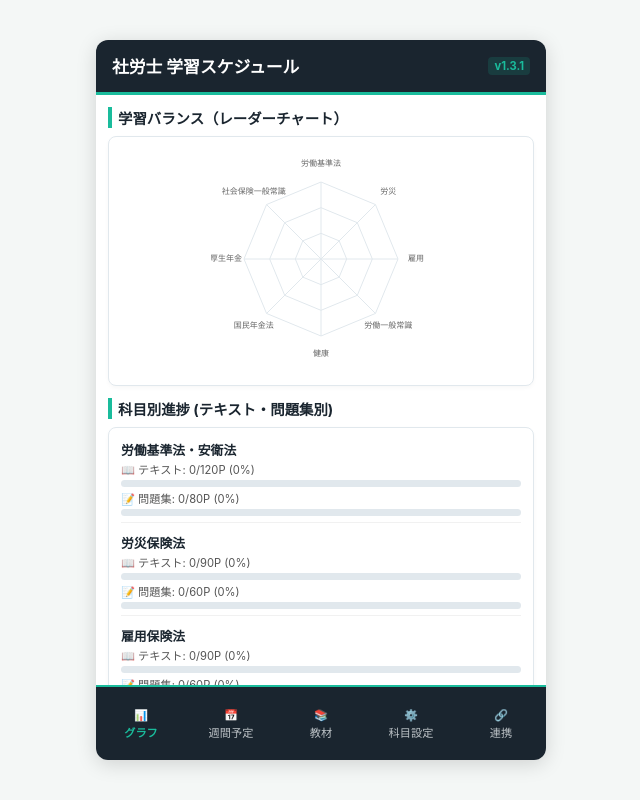
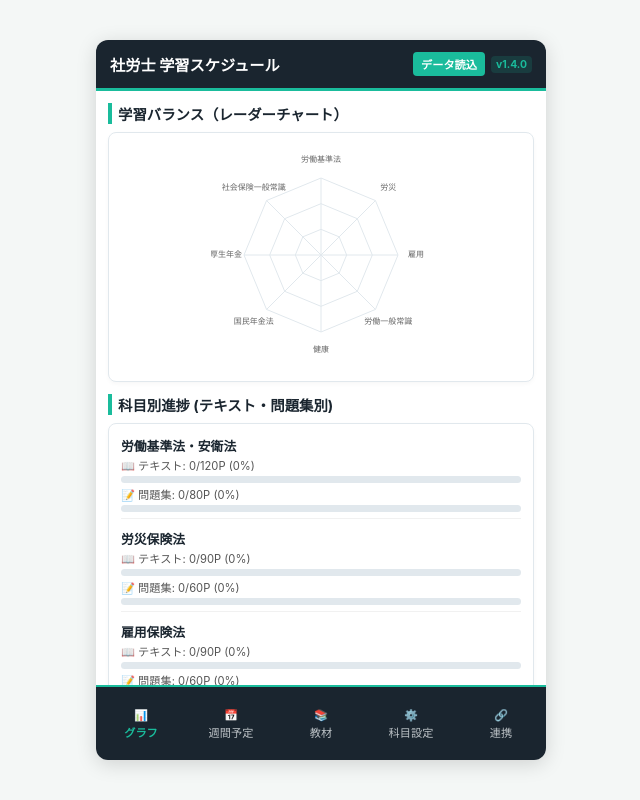
Before and after one commit to toncons/sharoushi, a plain HTML site: page index.html in a window 1280 px wide. Shown: the whole page, without its empty margins (319-959 px from the left). Drawn offline with Linux system fonts and the light colour scheme.

Commit message:
Update header styles and add load button

```diff
--- a/index.html
+++ b/index.html
@@ -54,7 +54,7 @@
         header {
             background: var(--primary);
             color: white;
-            padding: 14px 16px;
+            padding: 12px 14px;
             text-align: center;
             border-bottom: 3px solid var(--accent);
             border-radius: 0;
@@ -66,15 +66,35 @@
         header h1 {
             margin: 0;
             font-weight: bold;
-            font-size: 1.05rem;
+            font-size: 0.95rem;
+        }
+        .header-right {
+            display: flex;
+            align-items: center;
+            gap: 6px;
         }
         .app-version {
-            font-size: 0.7rem;
+            font-size: 0.65rem;
             color: #1abc9c;
             background: rgba(26, 188, 156, 0.15);
-            padding: 2px 6px;
+            padding: 2px 5px;
             border-radius: 4px;
             font-weight: bold;
+        }
+        .btn-load {
+            background: var(--accent);
+            color: #fff;
+            border: none;
+            padding: 4px 8px;
+            font-size: 0.7rem;
+            border-radius: 4px;
+            cursor: pointer;
+            font-weight: bold;
+            margin: 0;
+            width: auto;
+        }
+        .btn-load:hover {
+            background: var(--accent-hover);
         }
         .content {
             flex: 1;
@@ -236,7 +256,10 @@
 <div class="container">
     <header>
         <h1>社労士 学習スケジュール</h1>
-        <span class="app-version">v1.3.1</span>
+        <div class="header-right">
+            <button class="btn-load" onclick="loadFromSpreadsheet()">データ読込</button>
+            <span class="app-version">v1.4.0</span>
+        </div>
     </header>
 
     <div class="content">
@@ -768,7 +791,11 @@
             const angle = (Math.PI*2/total)*i - Math.PI/2;
             const x = cx + r * Math.cos(angle);
             const y = cy + r * Math.sin(angle);
-            ctx.beginPath(); ctx.moveTo(cx,cy); ctx.lineTo(x,y); ctx.stroke();
+
+            ctx.beginPath();
+            ctx.moveTo(cx,cy);
+            ctx.lineTo(x,y);
+            ctx.stroke();
 
             let lx = cx + (r + 18) * Math.cos(angle);
             let ly = cy + (r + 18) * Math.sin(angle);
@@ -786,6 +813,7 @@
             const angle = (Math.PI*2/total)*i - Math.PI/2;
             const x = cx + dr * Math.cos(angle);
             const y = cy + dr * Math.sin(angle);
+
             if(i===0) ctx.moveTo(x,y); else ctx.lineTo(x,y);
         }
         ctx.closePath();
@@ -816,7 +844,8 @@
         if(b) books = JSON.parse(b);
         if(h) history = JSON.parse(h);
         if(gas) {
-            document.getElementById('gas-url').value = gas;
+            const gasInput = document.getElementById('gas-url');
+            if(gasInput) gasInput.value = gas;
         }
     }
 
@@ -842,6 +871,17 @@
             stat.style.color = '#e74c3c';
         });
     }
+
+    // スプレッドシートからのデータ読み込み機能（GETリクエスト対応想定）
+    function loadFromSpreadsheet() {
+        const url = document.getElementById('gas-url') ? document.getElementById('gas-url').value.trim() : localStorage.getItem('sharo_gas_url');
+        if(!url) {
+            alert('「連携」タブでGASのウェブアプリURLを設定してください。');
+            return;
+        }
+
+        alert('スプレッドシートからのデータ読み込み機能を利用するには、GAS側にdoGet関数でデータを返す処理の実装が必要です。');
+    }
 </script>
 
 </body>
```
